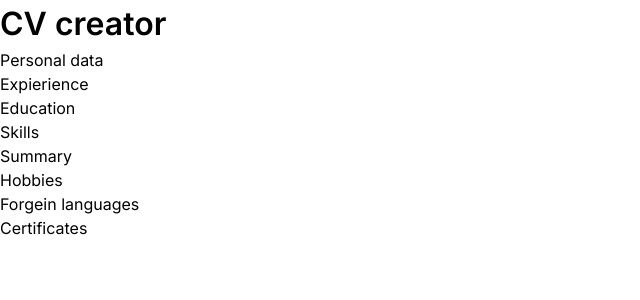
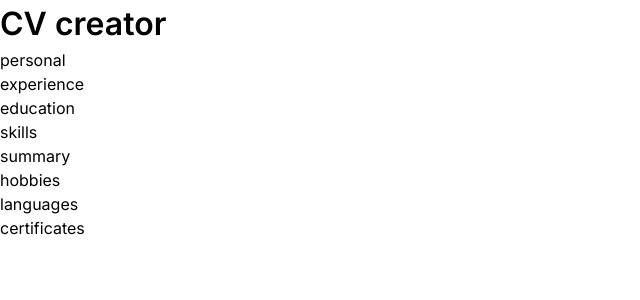
Before and after one commit to pawelgawron3/odin-cv-application, a React (Vite) app: page / in a window 1280 px wide. Shown: the top 300 px of the page, without its empty margins (0-640 px from the left). Built offline with nearby package versions, Linux system fonts and the light colour scheme.

Commit message:
Refactor the static component

```diff
--- a/src/Sidebar.jsx
+++ b/src/Sidebar.jsx
@@ -1,19 +1,29 @@
-function Sidebar() {
+export default function Sidebar({ activeSection, setActiveSection }) {
+  const sections = [
+    "personal",
+    "experience",
+    "education",
+    "skills",
+    "summary",
+    "hobbies",
+    "languages",
+    "certificates",
+  ];
+
   return (
     <div className="sidebar">
       <h1>CV creator</h1>
       <ul>
-        <li>Personal data</li>
-        <li>Expierience</li>
-        <li>Education</li>
-        <li>Skills</li>
-        <li>Summary</li>
-        <li>Hobbies</li>
-        <li>Forgein languages</li>
-        <li>Certificates</li>
+        {sections.map((section) => (
+          <li
+            key={section}
+            className={activeSection === section ? "active" : ""}
+            onClick={() => setActiveSection(section)}
+          >
+            {section}
+          </li>
+        ))}
       </ul>
     </div>
   );
 }
-
-export default Sidebar;
```
